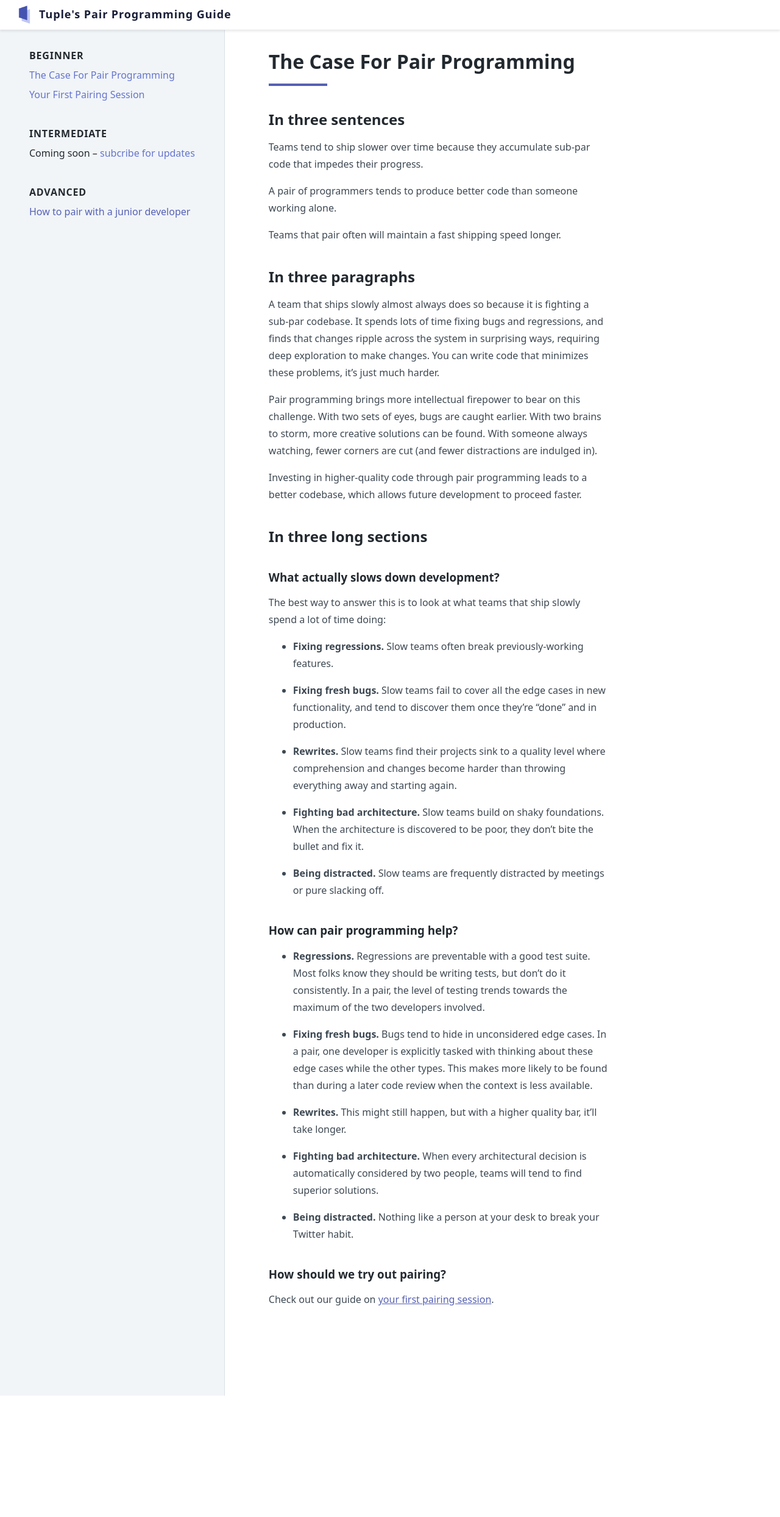
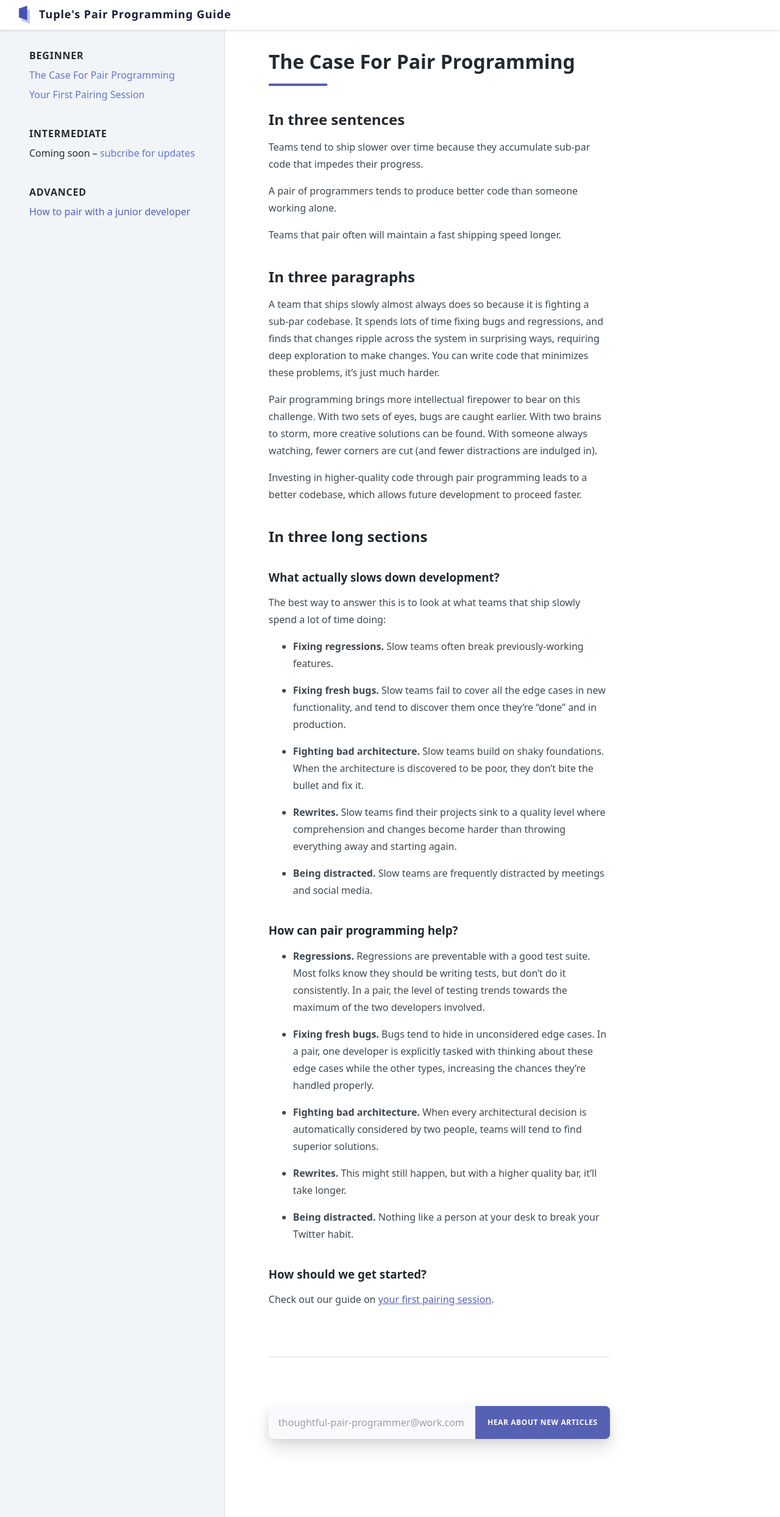
Before and after one commit to tupleapp/pair-programming-guide, a Jekyll site: the page built from _pages/the-case-for-pair-programming.md, in a window 1280 px wide. Shown: the whole page at 61% size. Built offline with Jekyll 4.4.1, drawn with Linux system fonts in a browser that asks for light colours; before the commit the page ends 2289 px from its top, so only the background shows below that.

Commit message:
extract footer

```diff
--- /dev/null
+++ b/_includes/article-footer.html
@@ -0,0 +1,3 @@
+<hr class="my-20 border-solid border-t border-grey-light">
+
+{% include subscribe-box.html %}
--- a/subscribe.html
+++ b/_includes/subscribe-box.html
@@ -1,5 +1,5 @@
-<form action="https://www.getdrip.com/forms/575249342/submissions" method="post" data-drip-embedded-form="575249342">
-  <div class="block md:flex items-center rounded-lg shadow-none md:shadow-lg bg-grey-lightest">
+<form id="subscribe" action="https://www.getdrip.com/forms/575249342/submissions" method="post" data-drip-embedded-form="575249342">
+  <div class="block items-center rounded-lg shadow-none bg-grey-lightest md:shadow-lg md:flex">
     <input class="outline-none bg-grey-lightest w-full
     rounded-lg md:rounded-none md:rounded-l-lg
     text-grey-darkest py-4 px-4 leading-tight
@@ -14,9 +14,9 @@
     hover:border-indigo uppercase font-bold
     tracking-wide border-4 text-white py-4 px-4
     rounded-lg md:rounded-none md:rounded-r-lg
-    text-base md:shadow-none shadow-lg"
+    text-xs md:shadow-none shadow-lg"
     type="submit">
-    Get updates
+    Hear about new articles
     </button>
   </div>
 </form>
--- a/_layouts/default.html
+++ b/_layouts/default.html
@@ -92,7 +92,7 @@
         </nav>
       </div>
 
-      <div id="content" class="max-w-md px-10 py-8 mb-24 content mx-auto lg:ml-8">
+      <div id="content" class="max-w-md px-10 py-8 mb-24 content mx-auto lg:ml-8 lg:min-w-40">
         {{ content }}
       </div>
     </div>
--- a/_pages/the-case-for-pair-programming.md
+++ b/_pages/the-case-for-pair-programming.md
@@ -36,25 +36,27 @@ The best way to answer this is to look at what teams that ship slowly spend a lo
 
 * **Fixing fresh bugs.** Slow teams fail to cover all the edge cases in new functionality, and tend to discover them once they're "done" and in production.
 
+* **Fighting bad architecture.** Slow teams build on shaky foundations. When the architecture is discovered to be poor, they don't bite the bullet and fix it.
+
 * **Rewrites.** Slow teams find their projects sink to a quality level where comprehension and changes become harder than throwing everything away and starting again.
 
-* **Fighting bad architecture.** Slow teams build on shaky foundations. When the architecture is discovered to be poor, they don't bite the bullet and fix it.
-
-* **Being distracted.** Slow teams are frequently distracted by meetings or pure slacking off.
+* **Being distracted.** Slow teams are frequently distracted by meetings and social media.
 
 ### How can pair programming help?
 
 * **Regressions.** Regressions are preventable with a good test suite. Most folks know they should be writing tests, but don't do it consistently. In a pair, the level of testing trends towards the maximum of the two developers involved.
 
-* **Fixing fresh bugs.** Bugs tend to hide in unconsidered edge cases. In a pair, one developer is explicitly tasked with thinking about these edge cases while the other types. This makes more likely to be found than during a later code review when the context is less available.
+* **Fixing fresh bugs.** Bugs tend to hide in unconsidered edge cases. In a pair, one developer is explicitly tasked with thinking about these edge cases while the other types, increasing the chances they're handled properly.
+
+* **Fighting bad architecture.** When every architectural decision is automatically considered by two people, teams will tend to find superior solutions.
 
 * **Rewrites.** This might still happen, but with a higher quality bar, it'll take longer.
-
-* **Fighting bad architecture.** When every architectural decision is automatically considered by two people, teams will tend to find superior solutions.
 
 * **Being distracted.** Nothing like a person at your desk to break your Twitter habit.
 
 
-### How should we try out pairing?
+### How should we get started?
 
 Check out our guide on [your first pairing session](your-first-pairing-session).
+
+{% include article-footer.html %}
```
Also changed, not shown: _pages/how-to-pair-with-a-junior-developer.md (+1 -23 lines), _pages/your-first-pairing-session.md (+1 -23 lines), css/compiled.css, tailwind.js.
